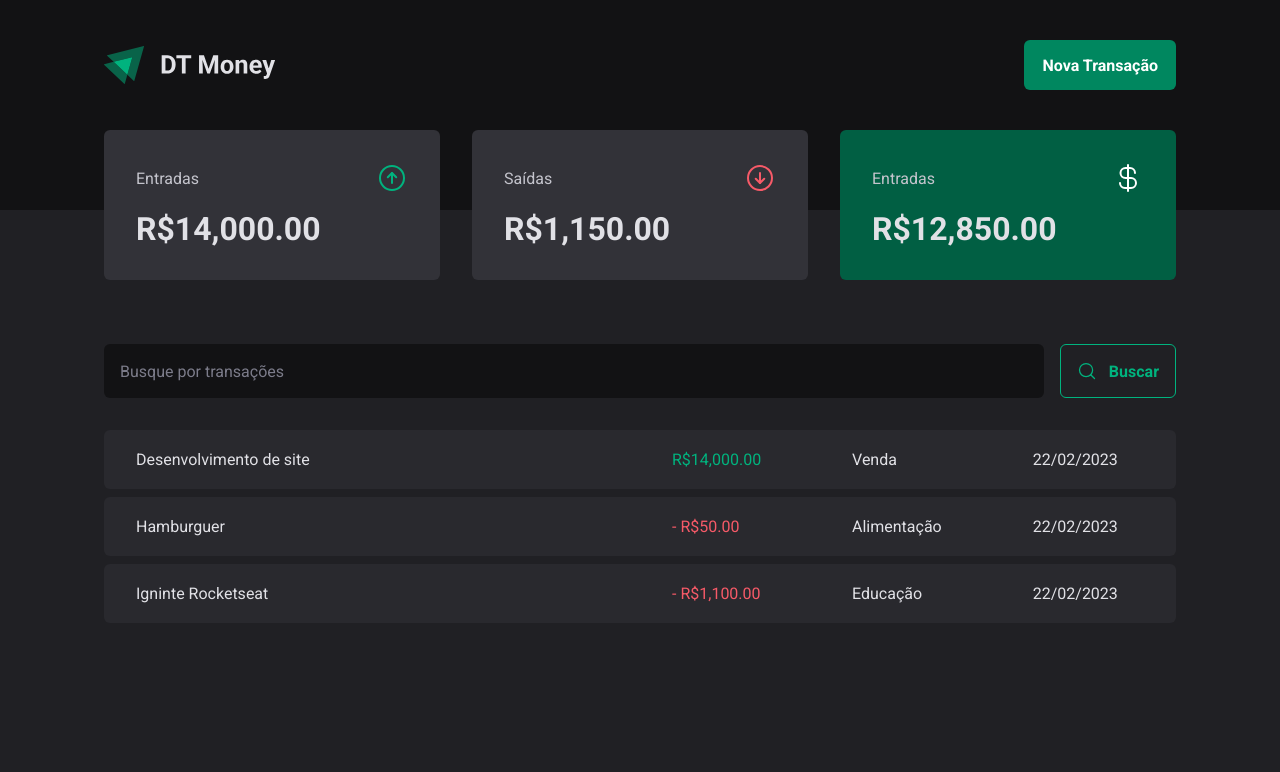
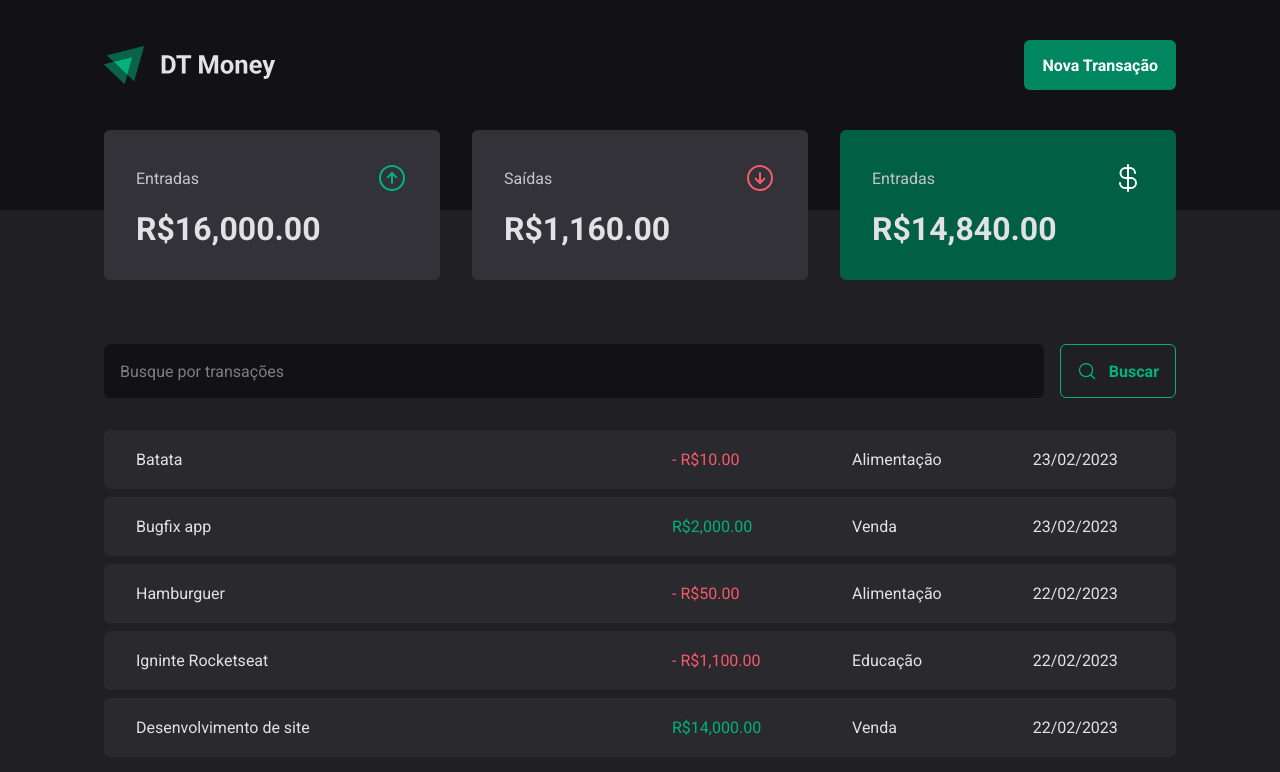
Before and after one commit to felipengr/DT-Money, a React (Vite) app: page / in a window 1280 px wide. Shown: the top 772 px of the page. Built offline with nearby package versions, Linux system fonts and the light colour scheme; data requests are answered from the project's data file.

Commit message:
Criando nova transação

```diff
--- a/server.json
+++ b/server.json
@@ -23,6 +23,22 @@
       "category": "Educação",
       "price": 1100,
       "createdAt": "2023-02-22T18:22:51.505Z"
+    },
+    {
+      "description": "Bugfix app",
+      "price": 2000,
+      "category": "Venda",
+      "type": "income",
+      "createdAt": "2023-02-23T21:11:31.249Z",
+      "id": 4
+    },
+    {
+      "description": "Batata",
+      "price": 10,
+      "category": "Alimentação",
+      "type": "outcome",
+      "createdAt": "2023-02-23T21:42:53.027Z",
+      "id": 5
     }
   ]
 }
--- a/src/components/NewTransactionModal/index.tsx
+++ b/src/components/NewTransactionModal/index.tsx
@@ -1,8 +1,10 @@
 import { zodResolver } from '@hookform/resolvers/zod'
 import * as Dialog from '@radix-ui/react-dialog'
 import { ArrowCircleDown, ArrowCircleUp, X } from 'phosphor-react'
+import { useContext } from 'react'
 import { Controller, useForm } from 'react-hook-form'
 import * as z from 'zod'
+import { TransactionContext } from '../../contexts/TransactionsContext'
 import { CloseButton, Content, Overlay, TransactionType, TransactionTypeButton } from './styles'
 
 const newTransactionFormSchema = z.object({
@@ -15,11 +17,14 @@
 type NewTransactionFormInputs = z.infer<typeof newTransactionFormSchema>
 
 export function NewTransactionModal() {
+    const { createTransaction } = useContext(TransactionContext)
+
     const {
         control,
         register,
         handleSubmit,
-        formState: { isSubmitting }
+        formState: { isSubmitting },
+        reset
      } = useForm<NewTransactionFormInputs>({
         resolver: zodResolver(newTransactionFormSchema),
         defaultValues: {
@@ -28,8 +33,16 @@
     })
 
     async function handleCreateNewTransaction(data: NewTransactionFormInputs) {
-        await new Promise(resolve => setTimeout(resolve, 2000))
-        console.log(data)
+        const { description, price, category, type } = data
+
+        await createTransaction({
+            description,
+            price,
+            category,
+            type
+        })
+
+        reset()
     }
 
     return (
--- a/src/contexts/TransactionsContext.tsx
+++ b/src/contexts/TransactionsContext.tsx
@@ -10,14 +10,23 @@
     createdAt: string
 }
 
+interface CreateTransactionInput {
+    description: string
+    price: number
+    category: string
+    type: 'income' | 'outcome'
+}
+
 interface TransactionContextType {
     transactions: Transaction[]
     fetchTransactions: (query?: string) => Promise<void>
+    createTransaction: (data: CreateTransactionInput) => Promise<void>
 }
 
 interface TransactionsProviderProps {
     children: ReactNode
 }
+
 
 export const TransactionContext = createContext({} as TransactionContextType)
 
@@ -27,10 +36,25 @@
     async function fetchTransactions(query?: string) {
         const response = await api.get('/transactions', {
             params: {
+                _sort: 'createdAt',
+                _order: 'desc',
                 q: query
             }
         })
         setTransactions(response.data)
+    }
+
+    async function createTransaction(data: CreateTransactionInput) {
+        const { description, price, category, type } = data
+
+        const response = await api.post('transactions', {
+            description,
+            price,
+            category,
+            type,
+            createdAt: new Date(),
+        })
+        setTransactions(state => [response.data, ...state])
     }
 
     useEffect(() => {
@@ -39,7 +63,7 @@
 
     return (
         <TransactionContext.Provider
-            value={{ transactions, fetchTransactions }}>
+            value={{ transactions, fetchTransactions, createTransaction }}>
             {children}
         </TransactionContext.Provider>
     )
```
Lines whose indentation alone changed are shown as unchanged.
